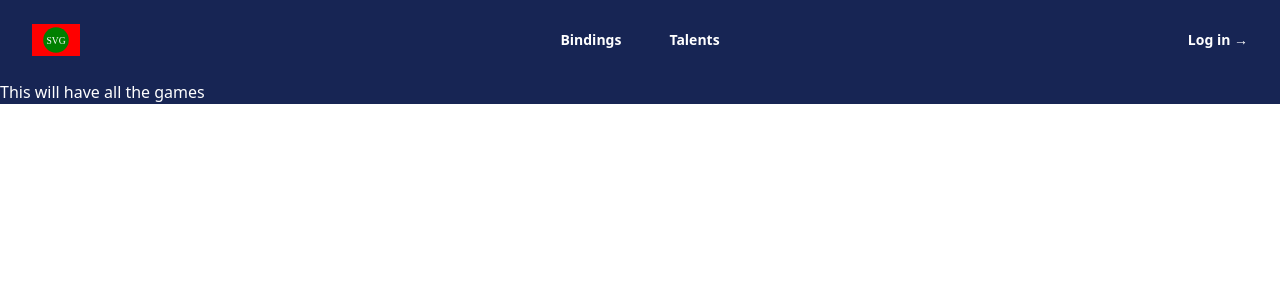
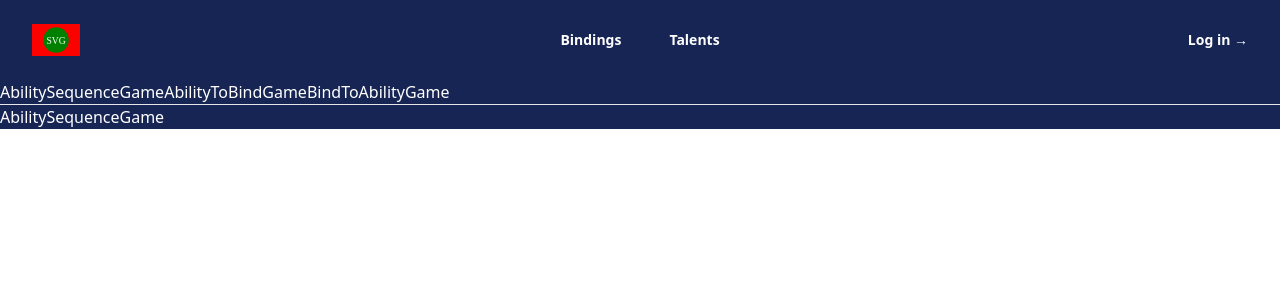
Before and after one commit to Cellv2/wow-keybind-helper, a React app: page /game in a window 1280 px wide. Shown: the top 300 px of the page. Built offline with nearby package versions, Linux system fonts and the light colour scheme.

Commit message:
Add base game switching page

```diff
--- a/src/components/games/AbilityGames.tsx
+++ b/src/components/games/AbilityGames.tsx
@@ -1,7 +1,19 @@
-import React from 'react'
+import React, { useState } from "react";
+import { AbilitySequenceGame } from "./AbilitySequenceGame";
+import { AbilityToBindGame } from "./AbilityToBindGame";
+import { BindToAbilityGame } from "./BindToAbilityGame";
 
 export const AbilityGames = () => {
-  return (
-    <div>AbilityGames</div>
-  )
-}
+    const [selectedGame, setSelectedGame] = useState<React.JSX.Element>(AbilitySequenceGame);
+    return (
+        <>
+            <button onClick={() => setSelectedGame(AbilitySequenceGame)}>
+                AbilitySequenceGame
+            </button>
+            <button onClick={() => setSelectedGame(AbilityToBindGame)}>AbilityToBindGame</button>
+            <button onClick={() => setSelectedGame(BindToAbilityGame)}>BindToAbilityGame</button>
+            <hr />
+            {selectedGame}
+        </>
+    );
+};
--- a/src/components/games/AbilitySequenceGame.tsx
+++ b/src/components/games/AbilitySequenceGame.tsx
@@ -0,0 +1,5 @@
+import React from "react";
+
+export const AbilitySequenceGame = () => {
+    return <div>AbilitySequenceGame</div>;
+};
--- a/src/components/games/AbilityToBindGame.tsx
+++ b/src/components/games/AbilityToBindGame.tsx
@@ -0,0 +1,5 @@
+import React from "react";
+
+export const AbilityToBindGame = () => {
+    return <div>AbilityToBindGame</div>;
+};
--- a/src/components/games/BindToAbilityGame.tsx
+++ b/src/components/games/BindToAbilityGame.tsx
@@ -0,0 +1,5 @@
+import React from "react";
+
+export const BindToAbilityGame = () => {
+    return <div>BindToAbilityGame</div>;
+};
--- a/src/pages/GamePage.tsx
+++ b/src/pages/GamePage.tsx
@@ -1,5 +1,6 @@
+import { AbilityGames } from "@src/components/games/AbilityGames";
 import React from "react";
 
 export const GamePage = () => {
-    return <div>This will have all the games</div>;
+    return <AbilityGames />;
 };
```
